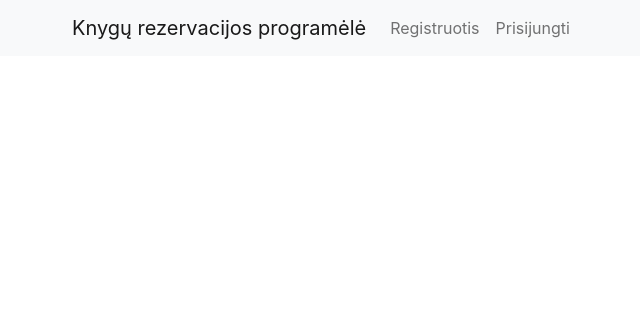
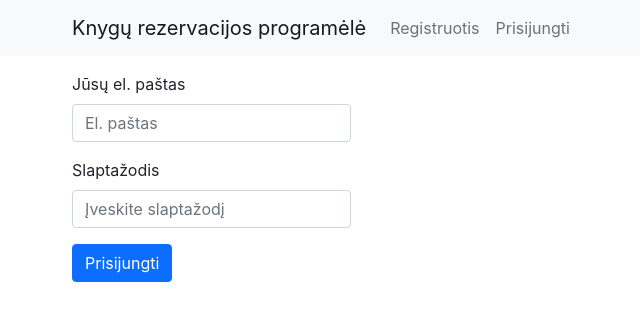
Before and after one commit to Mindaugas2/vtmc-egzaminas, a React (Create React App) app in the folder frontend/: page /log-in in a window 1280 px wide. Shown: the top 320 px of the page, without its empty margins (10-650 px from the left). Built offline with nearby package versions, Linux system fonts and the light colour scheme; the HTML template or start-up script is replaced by a standard one.

Commit message:
code ability for user to log in. When he does so, he gets redirected to a page which shows his email

```diff
--- a/frontend/src/App.js
+++ b/frontend/src/App.js
@@ -6,6 +6,8 @@ import { Link, Routes, Route } from "react-router-dom";
 import Register from './components/Register';
 import HomePage from './components/HomePage';
 import SuccessRegister from './components/SuccessRegister';
+import LogIn from './components/LogIn';
+import Profile from './components/Profile';
 
 function App() {
   return (
@@ -31,7 +33,13 @@ function App() {
                 >
                   Registruotis
                 </Nav.Link>
-                <Nav.Link href="/log-in">Prisijungti</Nav.Link>
+
+                <Nav.Link
+                  as={Link}
+                  to="/log-in"
+                >
+                  Prisijungti
+                </Nav.Link>
               </Nav>
             </Navbar.Collapse>
           </Container>
@@ -47,6 +55,11 @@ function App() {
             />
 
             <Route
+              path='log-in'
+              element={<LogIn />}
+            />
+
+            <Route
               path='/'
               element={<HomePage />}
             />
@@ -54,6 +67,11 @@ function App() {
             <Route
               path='success'
               element={<SuccessRegister />}
+            />
+
+            <Route
+              path='profile'
+              element={<Profile />}
             />
           </Routes>
         </Container>
--- /dev/null
+++ b/frontend/src/components/LogIn.js
@@ -0,0 +1,61 @@
+import React, { useState } from 'react';
+import Form from 'react-bootstrap/Form';
+import Button from 'react-bootstrap/Button';
+import Col from 'react-bootstrap/Col';
+import { useForm } from "react-hook-form";
+import AuthService from "../services/auth.service";
+import { useNavigate } from 'react-router-dom';
+
+export default function LogIn() {
+    const { register, handleSubmit } = useForm({ mode: 'onSubmit', reValidateMode: 'onSubmit' });
+    const navigate = useNavigate();
+    const [render, setRender] = useState(false);
+
+    const onSubmit = data => {
+        AuthService.login(data.email, data.password)
+            .then(() => {
+                navigate("/profile");
+                setRender(!render);
+            });
+    };
+
+    return (
+        <Col
+            md={6} lg={3}
+            className='mt-3'
+        >
+            <Form onSubmit={handleSubmit(onSubmit)}>
+                <Form.Group
+                    className="mb-3"
+                    controlId="formBasicEmail"
+                >
+                    <Form.Label>Jūsų el. paštas</Form.Label>
+                    <Form.Control
+                        type="email"
+                        placeholder="El. paštas"
+                        {...register("email")}
+                    />
+                </Form.Group>
+
+                <Form.Group
+                    className="mb-3"
+                    controlId="formBasicPassword"
+                >
+                    <Form.Label>Slaptažodis</Form.Label>
+                    <Form.Control
+                        type="password"
+                        placeholder="Įveskite slaptažodį"
+                        {...register("password")}
+                    />
+                </Form.Group>
+
+                <Button
+                    variant="primary"
+                    type="submit"
+                >
+                    Prisijungti
+                </Button>
+            </Form>
+        </Col>
+    );
+}
--- /dev/null
+++ b/frontend/src/components/Profile.js
@@ -0,0 +1,12 @@
+import React from "react";
+import AuthService from "../services/auth.service";
+
+const Profile = () => {
+    const currentUser = AuthService.getCurrentUser();
+
+    return (
+        <p>Sveiki atvykę, {currentUser.email}</p>
+    );
+};
+
+export default Profile;
```
